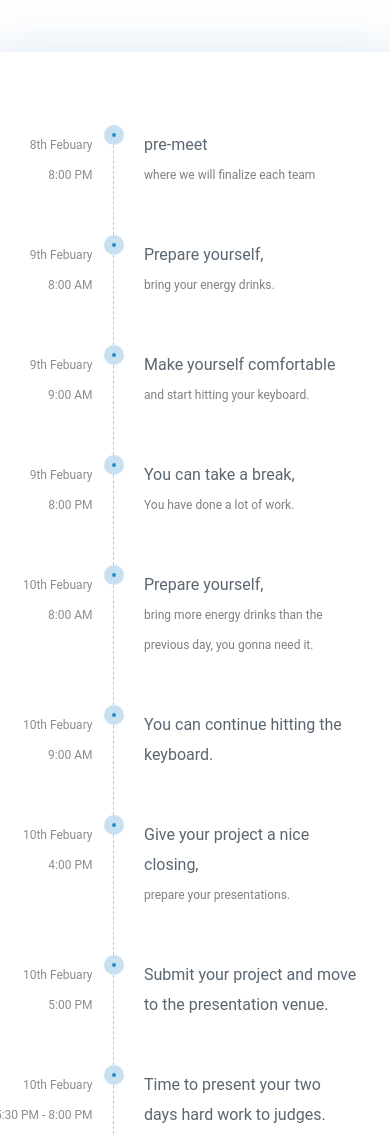
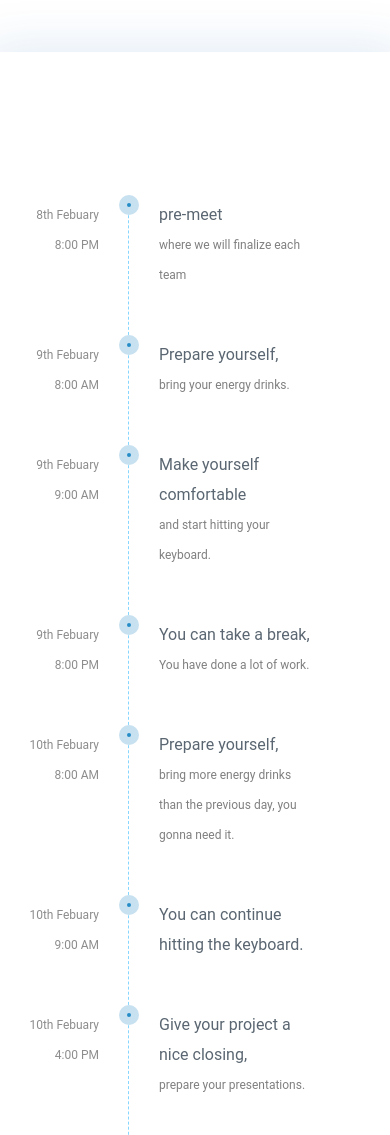
Before and after one commit to CSEC-NITH/hack, a plain HTML site: page index.html in a window 390 px wide. Shown: the part 2280-3415 px from the top of the page. Drawn offline with nearby package versions, Linux system fonts and the light colour scheme; some packages are replaced by stand-ins of ours; a script that the page names is missing.

Commit message:
timeline modify

```diff
--- a/assets/css/style2.css
+++ b/assets/css/style2.css
@@ -9,18 +9,23 @@
 }
 .history-tl-container ul.tl{
     margin:20px 0;
-    padding:0;
+    padding:0 93px;
     display:inline-block;
     top: -20px;
     position: absolute;
-    left: 214px;
+    /* left: 124px; */
+    width: 100%;
+    box-sizing: border-box;
 
 }
 @media(max-width:768px){
     .history-tl-container ul.tl{
     top: 0px;
-    left: 80px;
-
+    /* left: 80px; */
+padding: 70px;
+    }
+    .history-tl-container{
+        height: 1700px;
     }
 }
 @media(max-width:992px){
@@ -28,11 +33,15 @@
     top: -20px;
 
     }
+    .history-tl-container{
+        height: 1700px;
+    }
 }
 .history-tl-container ul.tl li{
     list-style: none;
     margin:auto;
     min-height:50px;
+    left:10px;
     /*background: rgba(255,255,0,0.1);*/
     border-left:1px dashed #86D6FF;
     padding:0 0 50px 30px;
@@ -66,7 +75,7 @@ ul.tl li .timestamp{
     color: #8D8D8D;
     position: absolute;
   width:100px;
-    left: -50%;
+    left: -130px;
     text-align: right;
     font-size: 12px;
 }
--- a/index.html
+++ b/index.html
@@ -194,7 +194,7 @@
                     <img src="assets/img/event/timeline.png"/>
                 </div>
             <div class="col-12 col-md-6 history-tl-container">
-                    <ul class="tl">
+                    <ul class="tl col-12">
                             <li class="tl-item" ng-repeat="item in retailer_history">
                               <div class="timestamp">
                                 8th Febuary<br> 8:00 PM
```
Also changed, not shown: 1 other file.
